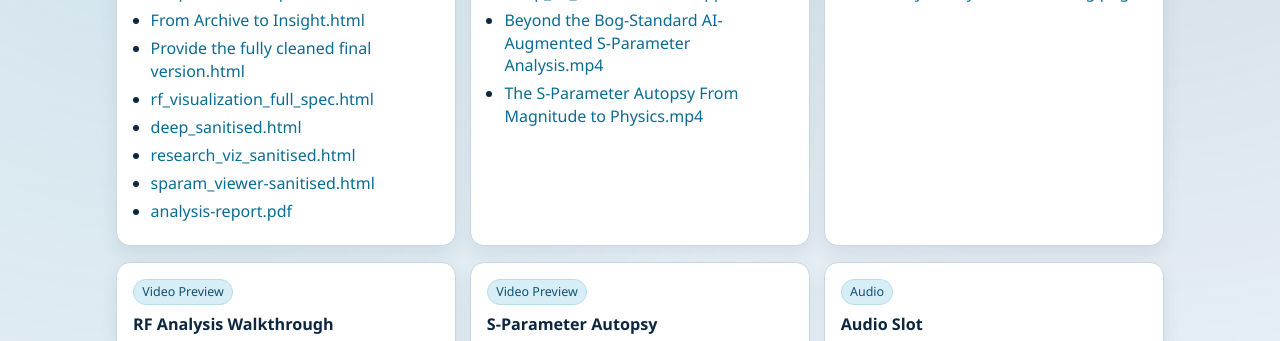
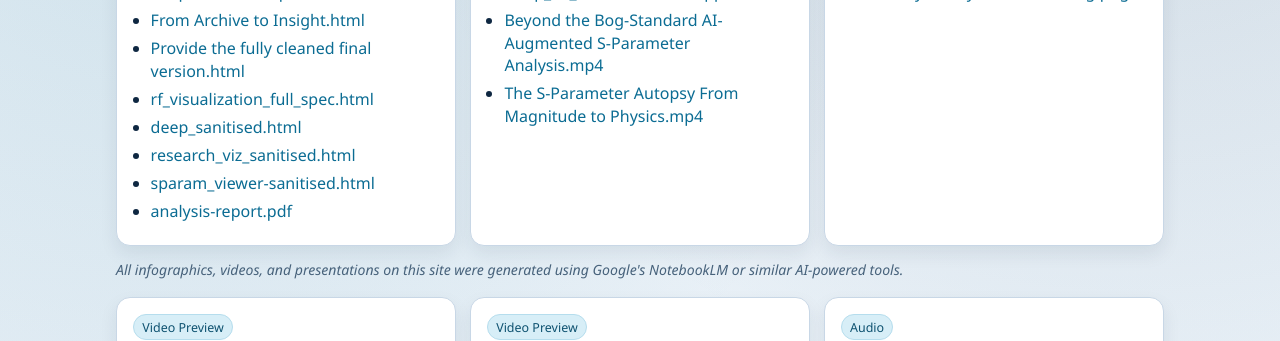
Before and after one commit to carlchinx/rf-signal-processing, a Jekyll site: the page built from index.html, in a window 1280 px wide and 900 px high, scrolled down 348 px, cut to the strip 0-341 px from the top of the window. Built offline with Jekyll 4.4.1, drawn with Linux system fonts in a browser that asks for light colours.

Commit message:
docs: add AI-generation disclosure for media assets

```diff
--- a/index.html
+++ b/index.html
@@ -54,6 +54,11 @@ title: Home
     </ul>
   </article>
 </section>
+
+<p class="footer-note">
+  <em>All infographics, videos, and presentations on this site were generated
+  using Google's NotebookLM or similar AI-powered tools.</em>
+</p>
 
 <section class="media-grid">
   <article class="card">
```
